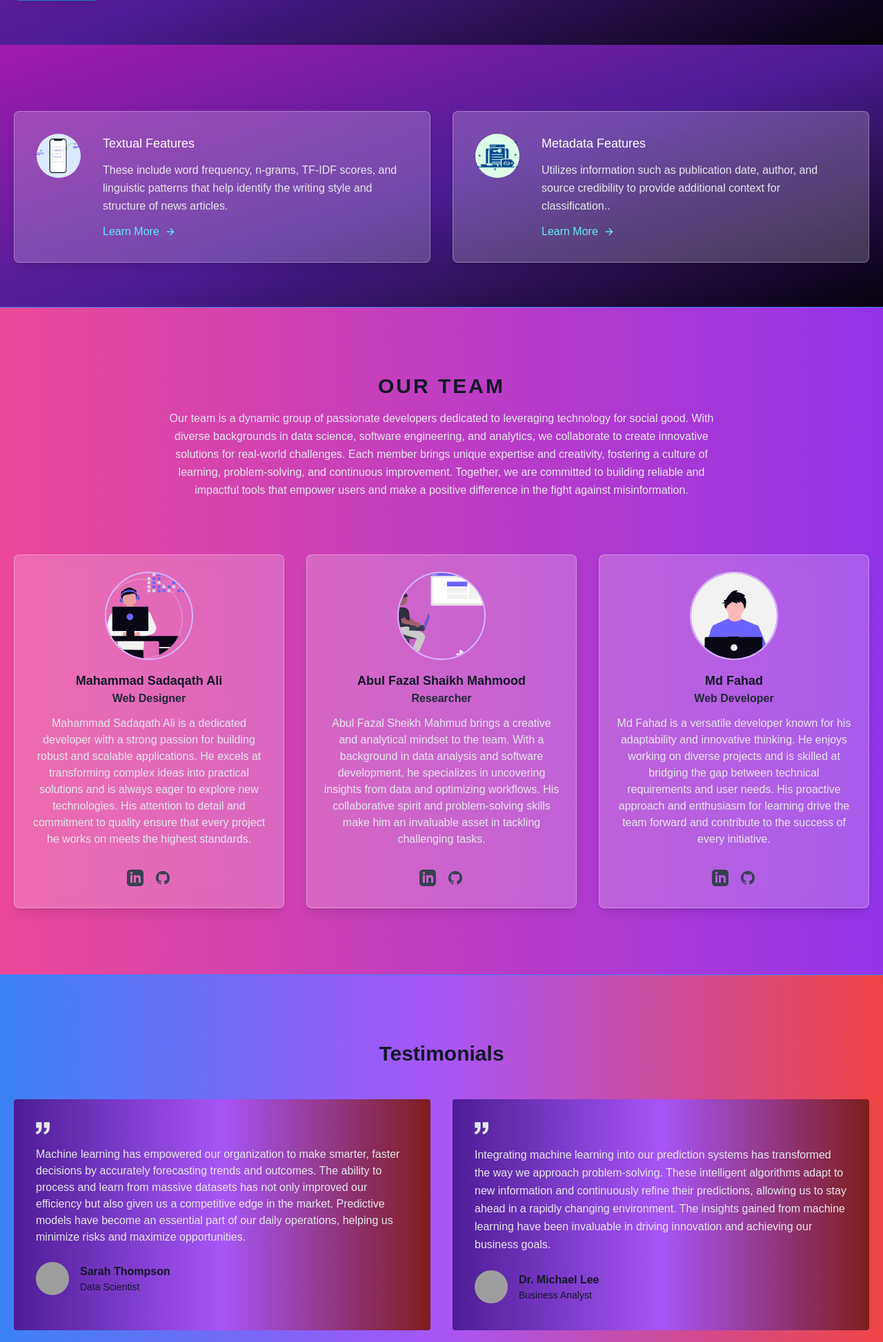
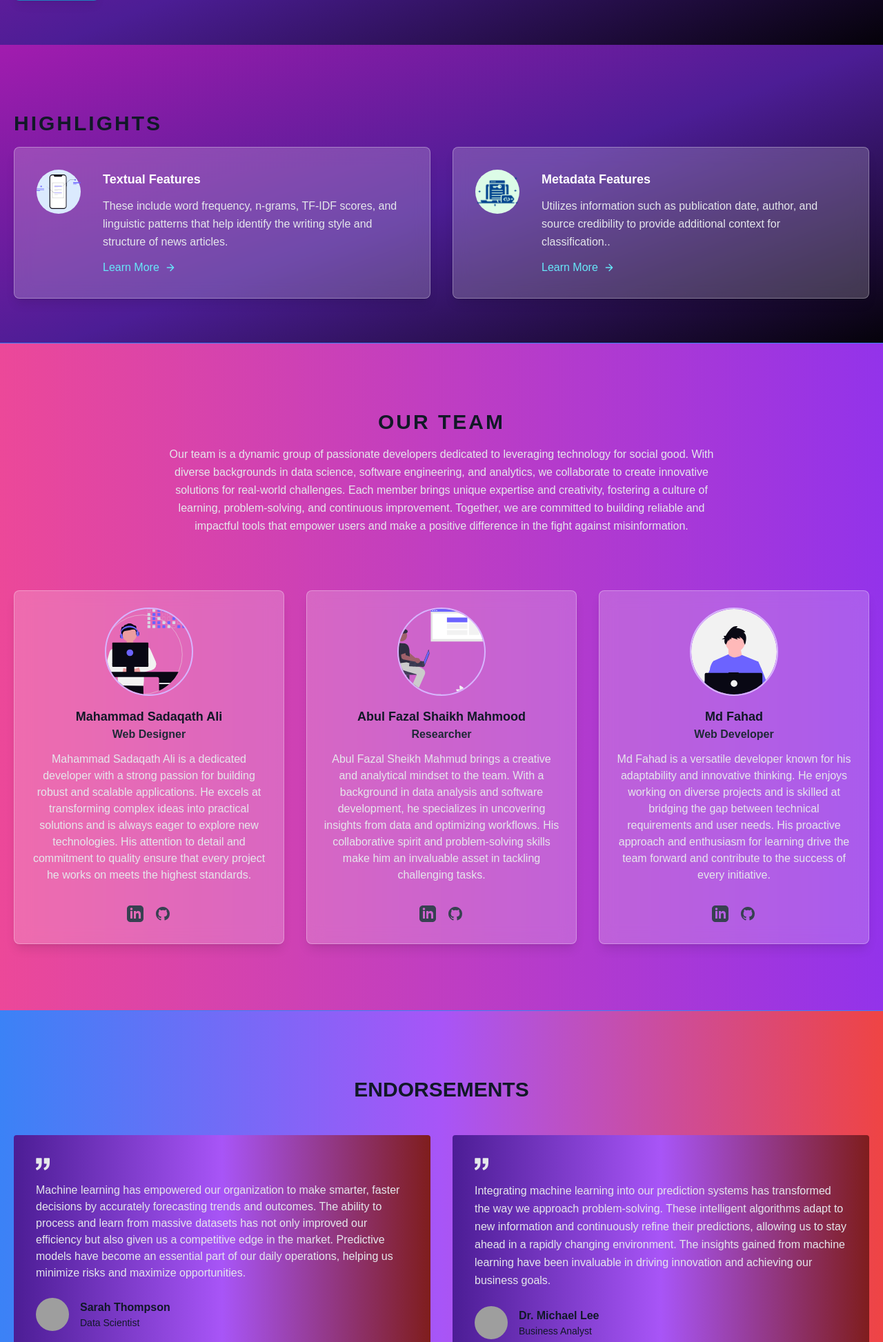
Before and after one commit to Fahad035/Fake-News-Detector, a Flask app: page / in a window 1280 px wide. Shown: the part 483-2429 px from the top of the page at 69% size. Run offline with Flask 3, Linux system fonts and the light colour scheme; parts of the project's set-up code (start-up, migrations or seed data) failed here and were passed over; some libraries are stand-ins or nearby versions; some web fonts are replaced; grey boxes are pictures that could not be loaded.

Commit message:
initial commit

```diff
--- a/app.py
+++ b/app.py
@@ -12,7 +12,7 @@ model = pickle.load(open("finalized_model.pk1", 'rb'))
 
 tool = language_tool_python.LanguageToolPublicAPI('en-US')
 profanity.load_censor_words()
-# Pre-warm language tool to reduce first-request delay
+
 _ = tool.check("This is a warmup sentence.")
 
 app = Flask(__name__)
@@ -27,18 +27,15 @@ def prediction():
         news = str(request.form['news'])
         print(news)
 
-        # Fake news prediction
         predict = model.predict(vector.transform([news]))[0]
         print(predict)
 
-        # Grammar/Correctness check
         matches = tool.check(news)
         grammar_issues = len(matches)
         grammar_feedback = "No major issues found." if grammar_issues == 0 else f"{grammar_issues} issue(s) detected."
 
-        # Credibility check using Google Fact Check Tools API
         api_url = "https://factchecktools.googleapis.com/v1alpha1/claims:search"
-        api_key = "AIzaSyB-nGz-8a1I5l5Mi6scApdFh9X2b4UGjxc"  # Replace with your API key
+        api_key = "AIzaSyB-nGz-8a1I5l5Mi6scApdFh9X2b4UGjxc"
         credibility_feedback = "No real-time fact-check found."
         try:
             params = {
@@ -70,7 +67,6 @@ def prediction():
         except Exception as e:
             credibility_feedback = "Fact check unavailable."
 
-        # Abuse detection
         is_abusive = profanity.contains_profanity(news)
         abuse_feedback = "Abusive language detected!" if is_abusive else "No abusive language detected."
 
--- a/templates/index.html
+++ b/templates/index.html
@@ -1,6 +1,5 @@
 <!doctype html>
 <html lang="en" class="scroll-smooth">
-
 <head>
 
   <link href="https://fonts.googleapis.com/css2?family=Braddon:wght@400;700&display=swap" rel="stylesheet">
@@ -117,6 +116,7 @@
 
   <section id="features" class="body-font -my-8 bg-gradient-to-br from-fuchsia-700 via-violet-900 to-black" style="font-family: Arial, Helvetica, sans-serif">
     <div class="container px-5 py-24 mx-auto flex flex-wrap">
+      <h1 class="text-3xl font-extrabold title-font mb-4 text-gray-900 tracking-widest">HIGHLIGHTS</h1>
       <div class="flex flex-wrap -m-4">
         <div class="p-4 lg:w-1/2 md:w-full">
           <div class="flex rounded-lg p-8 sm:flex-row flex-col bg-white/20 backdrop-blur-md border border-white/30 shadow-lg transition-all duration-300 hover:scale-105 hover:shadow-cyan-400/40 hover:border-white/50">
@@ -125,7 +125,7 @@
               <img src="/static/undraw_document-analysis_3c0y.svg" alt="">
             </div>
             <div class="flex-grow">
-              <h2 class="text-white text-lg title-font font-medium mb-3">Textual Features</h2>
+              <h2 class="text-white text-lg title-font font-extrabold mb-3">Textual Features</h2>
               <p class="leading-relaxed text-base text-gray-200">These include word frequency, n-grams, TF-IDF scores,
                 and linguistic
                 patterns that help identify the writing style and structure of news articles.</p>
@@ -146,7 +146,7 @@
               <img src="/static/icons8-metadata-66.png" alt="">
             </div>
             <div class="flex-grow">
-              <h2 class="text-white text-lg title-font font-medium mb-3">Metadata Features</h2>
+              <h2 class="text-white text-lg title-font font-extrabold mb-3">Metadata Features</h2>
               <p class="leading-relaxed text-base text-gray-200">Utilizes information such as publication date, author,
                 and
                 source credibility to provide additional context for classification..</p>
@@ -179,7 +179,6 @@
           and make a positive difference in the fight against misinformation.
       </div>
       <div class="flex flex-wrap -m-4">
-        <!-- Team Member 1 -->
         <div class="p-4 lg:w-1/3 md:w-1/2 w-full">
           <div class="h-full bg-white/20 backdrop-blur-md border border-white/30 shadow-lg rounded-lg p-6 flex flex-col items-center text-center transition-all duration-300 hover:scale-105 hover:shadow-purple-400/40">
             <img alt="team" class="w-32 h-32 mb-4 object-cover object-center flex-shrink-0 rounded-full border-2 border-purple-300" src="/static/undraw_developer-activity_4zqd.svg">
@@ -206,7 +205,6 @@
             </div>
           </div>
         </div>
-        <!-- Team Member 2 -->
         <div class="p-4 lg:w-1/3 md:w-1/2 w-full">
           <div class="h-full bg-white/20 backdrop-blur-md border border-white/30 shadow-lg rounded-lg p-6 flex flex-col items-center text-center transition-all duration-300 hover:scale-105 hover:shadow-purple-400/40">
             <img alt="team" class="w-32 h-32 mb-4 object-cover object-center flex-shrink-0 rounded-full border-2 border-purple-300" src="/static/undraw_web-developer_ggt0.svg">
@@ -219,12 +217,12 @@
                 and optimizing workflows. His collaborative spirit and problem-solving skills make him an invaluable
                 asset in tackling challenging tasks.</p>
               <span class="inline-flex space-x-4 mt-4">
-                <a href="#" class="text-gray-700 hover:text-blue-600 transition-transform duration-300 hover:scale-125">
+                <a href="https://www.linkedin.com/in/abul-fazal-shaik-mahmood-02a207379" class="text-gray-700 hover:text-blue-600 transition-transform duration-300 hover:scale-125">
                   <svg fill="currentColor" viewBox="0 0 24 24" class="w-6 h-6" aria-hidden="true">
                     <path d="M19 0h-14c-2.761 0-5 2.239-5 5v14c0 2.761 2.239 5 5 5h14c2.762 0 5-2.239 5-5v-14c0-2.761-2.238-5-5-5zm-11 19h-3v-11h3v11zm-1.5-12.268c-.966 0-1.75-.79-1.75-1.764s.784-1.764 1.75-1.764 1.75.79 1.75 1.764-.783 1.764-1.75 1.764zm13.5 12.268h-3v-5.604c0-3.368-4-3.113-4 0v5.604h-3v-11h3v1.765c1.396-2.586 7-2.777 7 2.476v6.759z"/>
                   </svg>
                 </a>
-                <a href="#" class="text-gray-700 hover:text-gray-900 transition-transform duration-300 hover:scale-125">
+                <a href="https://github.com/Abul036" class="text-gray-700 hover:text-gray-900 transition-transform duration-300 hover:scale-125">
                   <svg fill="currentColor" viewBox="0 0 24 24" class="w-6 h-6" aria-hidden="true">
                     <path fill-rule="evenodd" d="M12 2C6.477 2 2 6.477 2 12c0 4.418 2.865 8.168 6.839 9.49.5.092.682-.217.682-.482 0-.237-.009-.868-.014-1.703-2.782.605-3.369-1.343-3.369-1.343-.454-1.158-1.11-1.466-1.11-1.466-.908-.62.069-.608.069-.608 1.003.07 1.531 1.032 1.531 1.032.892 1.53 2.341 1.088 2.91.832.092-.647.35-1.088.636-1.338-2.22-.253-4.555-1.113-4.555-4.951 0-1.093.39-1.988 1.031-2.688-.103-.253-.446-1.272.098-2.65 0 0 .84-.27 2.75 1.026A9.564 9.564 0 0112 6.844c.85.004 1.705.115 2.504.337 1.909-1.296 2.747-1.027 2.747-1.027.546 1.378.203 2.398.1 2.651.64.7 1.03 1.595 1.03 2.688 0 3.848-2.338 4.695-4.566 4.942.359.308.678.92.678 1.855 0 1.338-.012 2.419-.012 2.747 0 .268.18.58.688.482A10.001 10.001 0 0022 12c0-5.523-4.477-10-10-10z" clip-rule="evenodd" />
                   </svg>
@@ -233,7 +231,6 @@
             </div>
           </div>
         </div>
-        <!-- Team Member 3 -->
         <div class="p-4 lg:w-1/3 md:w-1/2 w-full">
           <div class="h-full bg-white/20 backdrop-blur-md border border-white/30 shadow-lg rounded-lg p-6 flex flex-col items-center text-center transition-all duration-300 hover:scale-105 hover:shadow-purple-400/40">
             <img alt="team" class="w-32 h-32 mb-4 object-cover object-center flex-shrink-0 rounded-full border-2 border-purple-300" src="/static/undraw_developer-avatar_f6ac.svg">
@@ -269,7 +266,7 @@
     style="font-family: Arial, Helvetica, sans-serif">
     <div class="container px-5 py-24 mx-auto">
       <h1 class="text-3xl font-extrabold title-font text-gray-900 mb-12 text-center" style="font-family: Arial, Helvetica, sans-serif">
-        Testimonials</h1>
+        ENDORSEMENTS</h1>
 
       <div class="flex flex-wrap -m-4 ">
         <div class="p-4 md:w-1/2 w-full ">
@@ -325,7 +322,7 @@
     <div class="w-full px-0 py-16 bg-gradient-to-r from-black to-purple-900 ">
       <div class="flex flex-wrap flex-col md:flex-row md:text-left text-center order-first">
         <div class="w-full sm:w-1/2 md:w-1/4 px-12 mb-8 md:mb-0">
-          <h2 class="title-font font-medium text-gray-200 tracking-widest text-sm mb-3">CATEGORIES</h2>
+          <h2 class="title-font font-extrabold text-gray-200 tracking-widest text-sm mb-3">DEPARTMENTS</h2>
           <nav class="list-none mb-10">
             <li>
               <a class="text-gray-200 hover:text-blue-500"
@@ -343,13 +340,13 @@
           </nav>
         </div>
         <div class="w-full sm:w-1/2 md:w-1/4 px-0 mb-8 md:mb-0">
-          <h2 class="title-font font-medium text-gray-200 tracking-widest text-sm mb-3">DID YOU KNOW?</h2>
+          <h2 class="title-font font-extrabold text-gray-200 tracking-widest text-sm mb-3">DID YOU KNOW?</h2>
           <div class="list-none mb-10">
             <p id="fact-of-the-day" class="text-gray-200 text-sm">Loading a fun fact...</p>
           </div>
         </div>
         <div class="w-full sm:w-1/2 md:w-1/4 px-4 mb-8 md:mb-0">
-          <h2 class="title-font font-medium text-gray-200 tracking-widest text-sm mb-3">CATEGORIES</h2>
+          <h2 class="title-font font-extrabold text-gray-200 tracking-widest text-sm mb-3">AREAS</h2>
           <nav class="list-none mb-10">
             <li>
               <a class="text-gray-200 hover:text-blue-500"
@@ -368,7 +365,7 @@
         </div>
 
         <div class="w-full md:w-1/4 px-4">
-          <h2 class="title-font font-medium text-gray-100 tracking-widest text-sm mb-3">CONTACT US</h2>
+          <h2 class="title-font font-extrabold text-gray-100 tracking-widest text-sm mb-3">GET IN TOUCH</h2>
           <form id="contact-form" class="bg-gray-800 p-4 rounded-lg shadow-md" action="https://formspree.io/f/xandllbq"
             method="POST">
             <div class="mb-3">
@@ -461,9 +458,7 @@
   </footer>
   <script>
 
-    // --- WAIT FOR DOM TO BE FULLY LOADED ---
     document.addEventListener('DOMContentLoaded', () => {
-      // Mobile menu
       const hamburger = document.getElementById('hamburger');
       const mobileMenu = document.getElementById('mobile-menu');
       const closeMenu = document.getElementById('close-menu');
@@ -475,7 +470,6 @@
         });
       }
 
-      // Fact of the day
       const facts = [
         "False news stories are 70% more likely to be retweeted on Twitter than true stories.",
         "The term 'fake news' became widely used after the 2016 U.S. presidential election.",
@@ -494,7 +488,6 @@
         factElement.textContent = randomFact;
       }
 
-      // Subscribe form (currently commented out in HTML)
       const subscribeForm = document.getElementById('subscribe-form-container');
       if (subscribeForm) {
         subscribeForm.addEventListener('submit', (event) => {
@@ -522,7 +515,6 @@
         });
       });
 
-      // Contact form
       const contactForm = document.getElementById("contact-form");
       if (contactForm) {
         contactForm.addEventListener("submit", async function (e) {
```
Also changed, not shown: templates/prediction.html (+47 -22 lines).
